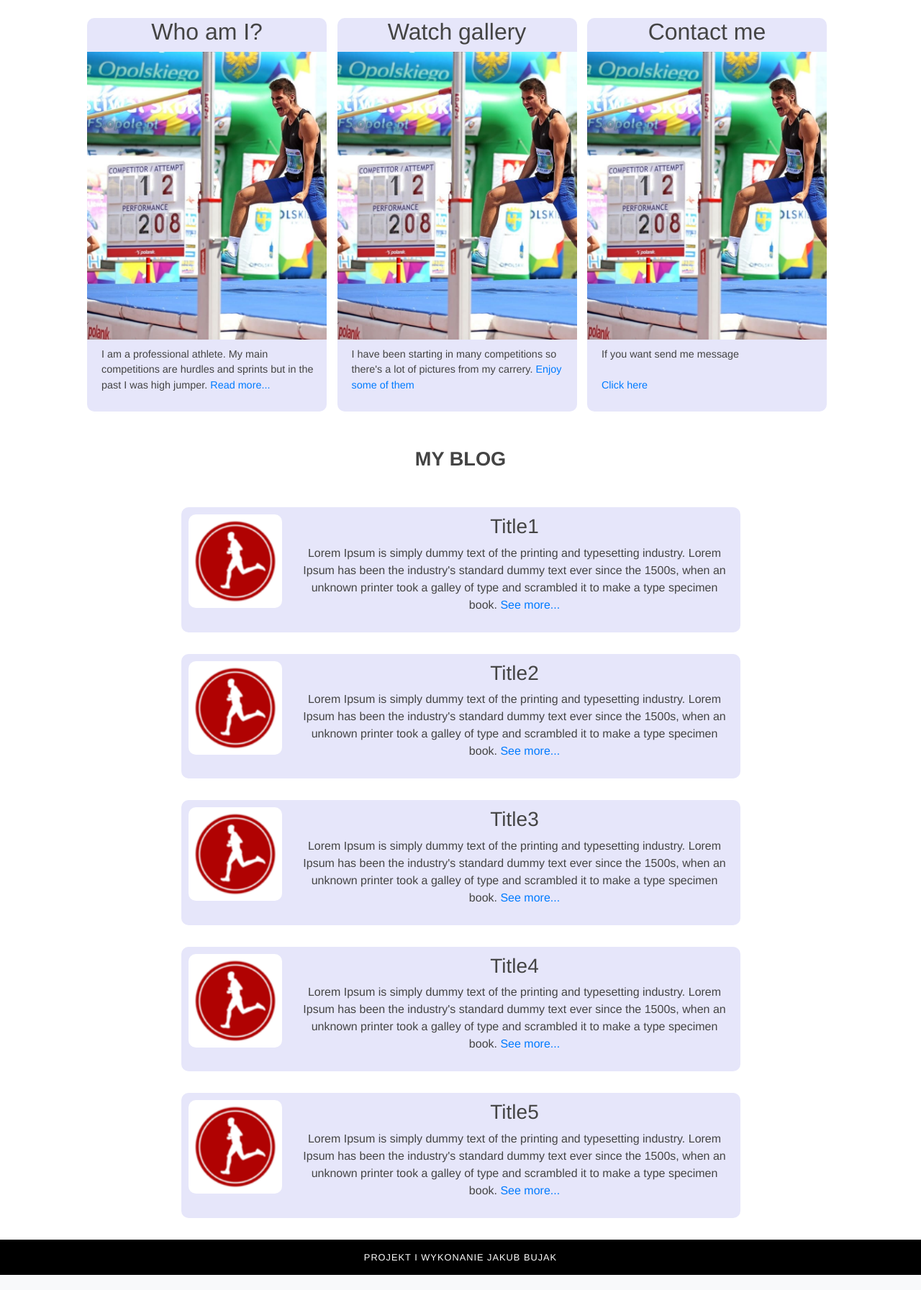
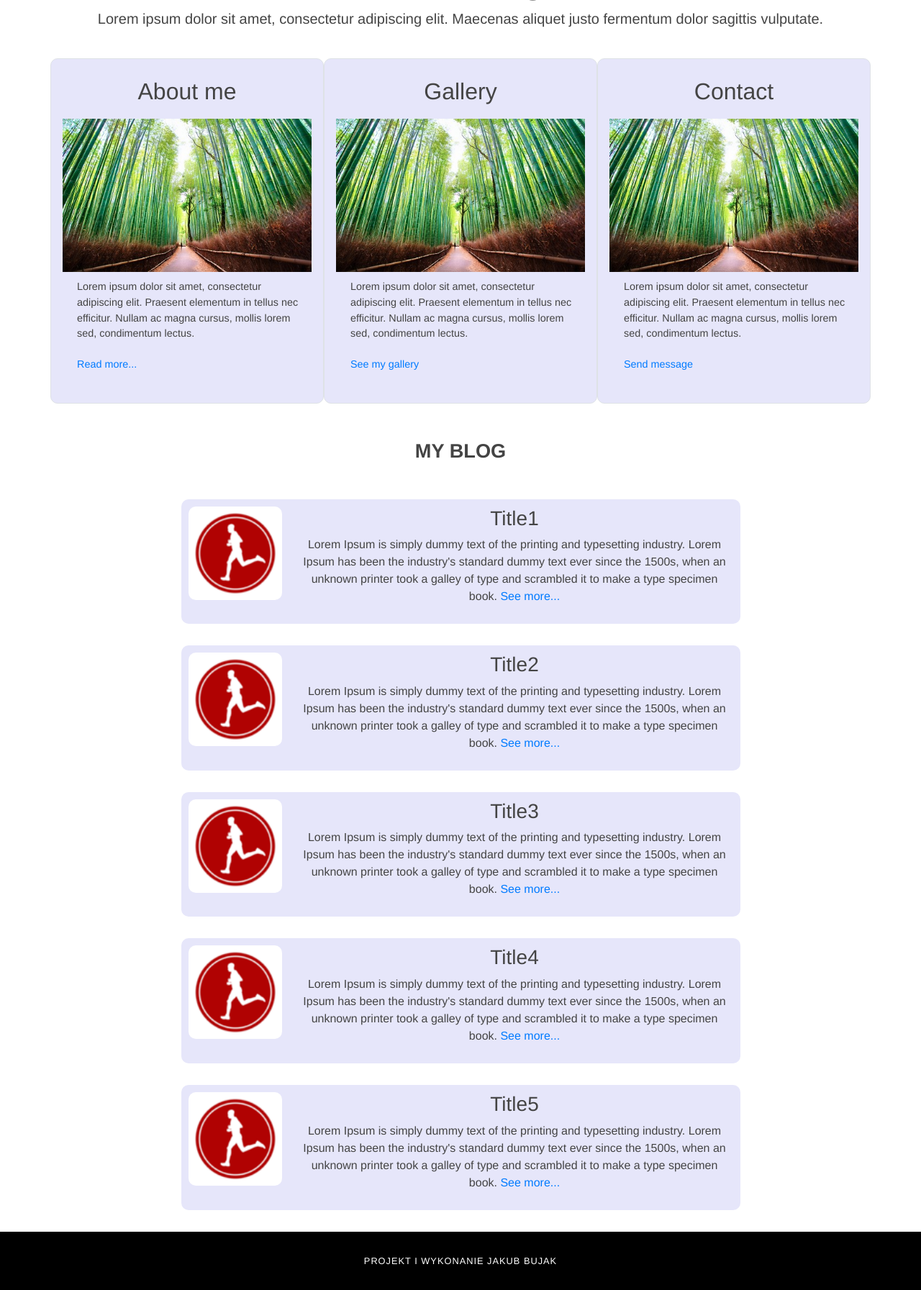
Before and after one commit to kuba-bujak/Aplikacja_na_chmure, a Flask app: page / in a window 1280 px wide. Shown: the part 1184-2977 px from the top of the page at 72% size. Before the commit the page ends 2956 px from the top, so only its background shows below. Run offline with Flask 2, Linux system fonts and the light colour scheme; some libraries are stand-ins or nearby versions.

Commit message:
COMMENT TO DESCRIBE THE INTENTION OF THE COMMIT

```diff
--- a/static/css/main.css
+++ b/static/css/main.css
@@ -5,45 +5,22 @@ body {
     color: #444;
   }
   /*
-   * Formatting the header area
+   * Formatting the nav bar area
    */
-  header {
-    height: 96px;
-    width: 100%;
-    margin-bottom: 50px;
-    font-size: 1.4em;
-    background-color: lavender;
+
+  #navbar-image::before{
+    content: url(../logo.png);
+    width: 50px;
+    height: 50px;
+    margin-right: 60px;
   }
 
-  header #logo {
-    width:20%;
-    margin-left: 50px;
-    float: left;
-    opacity: 0.8;
+  .navbar-nav{
+    font-size: 2.5em;
+    padding: 10px;
   }
 
-  header #navigation {
-    float: right;
-    margin-right: 100px;
-  }
 
-  header #navigation li
-  {
-    display: inline-block;
-    padding: 10px;
-    margin-right: 10px;
-  }
-
-  header #navigation li a
-  {
-    text-decoration: none;
-    color: black;
-  }
-
-  header #navigation li a:hover{
-    color: #555;
-    text-decoration: underline;
-  }
   /*
    * Centering the body content - menu
    */
@@ -62,33 +39,14 @@ body {
   }
 
   .container .main-options{
-    display: inline-block;
-    width: 30%;
     text-align: center;
-    margin-right: 10px;
     background-color: lavender;
     border-radius: 10px;
   }
 
   .main-options .article-header{
     color: #444;
-  }
-  .main-options #article-image-aboutme{
-    height: 400px;
-    background: url("/static/myPhoto.jpg") no-repeat 0px 0px;
-    background-size: cover;
-  }
-
-  .main-options #article-image-gallery{
-    height: 400px;
-    background: url("/static/myPhoto.jpg") no-repeat 0px 0px;
-    background-size: cover;
-  }
-
-  .main-options #article-image-contact{
-    height: 400px;
-    background: url("/static/myPhoto.jpg") no-repeat 0px 0px;
-    background-size: cover;
+    padding: 10px;
   }
 
 
@@ -215,3 +173,20 @@ body {
   text-align: left;
   font-size: 1.3em;
 }
+
+
+/*
+contact
+*/
+
+.form-control{
+  padding: 10px;
+  font-size: 1.2em;
+}
+
+#submit{
+  width: 100%;
+  background-color: black;
+  color: white;
+  padding: 10px;
+}
--- a/templates/aboutme.html
+++ b/templates/aboutme.html
@@ -50,7 +50,5 @@
         </p>
     </div>
     </main>
-<footer id="footer">
-        PROJEKT I WYKONANIE <a href="https://www.facebook.com/kuba.bujak.182">Jakub Bujak</a>
-    </footer>
+
 {% endblock %}
--- a/templates/base.html
+++ b/templates/base.html
@@ -19,12 +19,15 @@
 
 
     <title>{% block title %} {% endblock %}</title>
-</head>
-<body>
 
     {% include "include/menu.html" %}
     {% block body %}
     {% endblock %}
+    {% include "include/footer.html" %}
+</head>
+<body>
+
+
 
 </body>
 </html>
--- a/templates/gallery.html
+++ b/templates/gallery.html
@@ -10,7 +10,7 @@
                 Lorem ipsum dolor sit amet, consectetur adipiscing elit. Maecenas aliquet justo fermentum dolor sagittis vulputate.
             </p>
         </div>
-        <div class="row">
+        <div class="row g-2">
             <div class="col-4 p-3 border bg-light">
                 <div class="postcard">
                     <div class="photo">
@@ -101,8 +101,5 @@ $(document).on('click', '[data-toggle="lightbox"]', function(event) {
 });
 </script>
     </main>
-<footer id="footer">
-        PROJEKT I WYKONANIE <a href="https://www.facebook.com/kuba.bujak.182">Jakub Bujak</a>
-    </footer>
 
 {% endblock %}
--- a/templates/include/footer.html
+++ b/templates/include/footer.html
@@ -0,0 +1,22 @@
+<!DOCTYPE html>
+<html lang="en">
+<head>
+    <meta charset="UTF-8">
+    <title>Title</title>
+</head>
+<body>
+
+    {% block content %}
+
+    <footer class="text-center" id="footer">
+        <!-- Copyright -->
+        <div class="text-center p-3">
+            PROJEKT I WYKONANIE <a href="https://www.facebook.com/kuba.bujak.182">Jakub Bujak</a>
+        </div>
+        <!-- Copyright -->
+      </footer>
+
+    {% endblock %}
+
+</body>
+</html>
--- a/templates/include/menu.html
+++ b/templates/include/menu.html
@@ -15,7 +15,7 @@
     <nav class="navbar navbar-expand-lg navbar-light bg-light">
         <div class="container-fluid">
             <div class="collapse navbar-collapse" id="navbarNavDropdown">
-                <ul class="navbar-nav">
+                <ul class="navbar-nav" id="navbar-image">
     {% for item in navigation %}
                     <li class="nav-item">
                         <a class="nav-link {% if item['url'] == active_page %} active {% endif %}"
--- a/templates/index.html
+++ b/templates/index.html
@@ -33,42 +33,46 @@
             <h1 class="display-4">Home Page</h1>
             <p class="lead">Lorem ipsum dolor sit amet, consectetur adipiscing elit. Maecenas aliquet justo fermentum dolor sagittis vulputate.</p>
         </div>
-        <div class="main-options">
+        <div class="row g-2">
+            <div class="main-options col-4 p-3 border">
                 <h2 class="article-header">
-            Who am I?
+                    About me
                 </h2>
                 <a href="{{ url_for('aboutme') }}">
-            <div id="article-image-aboutme"></div>
+                    <img src="static/02.jpg" class="img-fluid" alt="Arashiyama">
                 </a>
                 <p>
-            I am a professional athlete. My main competitions are hurdles and sprints but in the past
-            I was high jumper.
+                    Lorem ipsum dolor sit amet, consectetur adipiscing elit. Praesent elementum in tellus nec efficitur.
+                    Nullam ac magna cursus, mollis lorem sed, condimentum lectus. <br><br>
                     <a href="{{ url_for('aboutme') }}">Read more...</a>
                 </p>
             </div>
-    <div class="main-options">
+            <div class="main-options col-4 p-3 border">
                 <h2 class="article-header">
-            Watch gallery
+                    Gallery
                 </h2>
                 <a href="{{ url_for('aboutme') }}">
-            <div id="article-image-gallery"></div>
+                    <img src="static/02.jpg" class="img-fluid" alt="Arashiyama">
                 </a>
                 <p>
-            I have been starting in many competitions so there's a lot of pictures from my carrery.
-            <a href="{{ url_for('gallery') }}">Enjoy some of them</a>
+                    Lorem ipsum dolor sit amet, consectetur adipiscing elit. Praesent elementum in tellus nec efficitur.
+                    Nullam ac magna cursus, mollis lorem sed, condimentum lectus.<br><br>
+                    <a href="{{ url_for('gallery') }}">See my gallery</a>
                 </p>
             </div>
-    <div class="main-options">
+            <div class="main-options col-4 p-3 border">
                 <h2 class="article-header">
-            Contact me
+                    Contact
                 </h2>
                 <a href="{{ url_for('aboutme') }}">
-            <div id="article-image-contact"></div>
+                    <img src="static/02.jpg" class="img-fluid" alt="Arashiyama">
                 </a>
                 <p>
-            If you want send me message <br><br>
-            <a href="{{ url_for('contact') }}">Click here</a>
+                    Lorem ipsum dolor sit amet, consectetur adipiscing elit. Praesent elementum in tellus nec efficitur.
+                    Nullam ac magna cursus, mollis lorem sed, condimentum lectus. <br><br>
+                    <a href="{{ url_for('contact') }}">Send message</a>
                 </p>
+            </div>
         </div>
     <article id="blog">
         <h2>MY BLOG</h2>
@@ -134,7 +138,5 @@
         </div>
     </article>
     </main>
-<footer id="footer">
-        PROJEKT I WYKONANIE <a href="https://www.facebook.com/kuba.bujak.182">Jakub Bujak</a>
-    </footer>
+
 {% endblock %}
```
Also changed, not shown: templates/contact.html (+16 -15 lines). Lines whose indentation alone changed are shown as unchanged.
